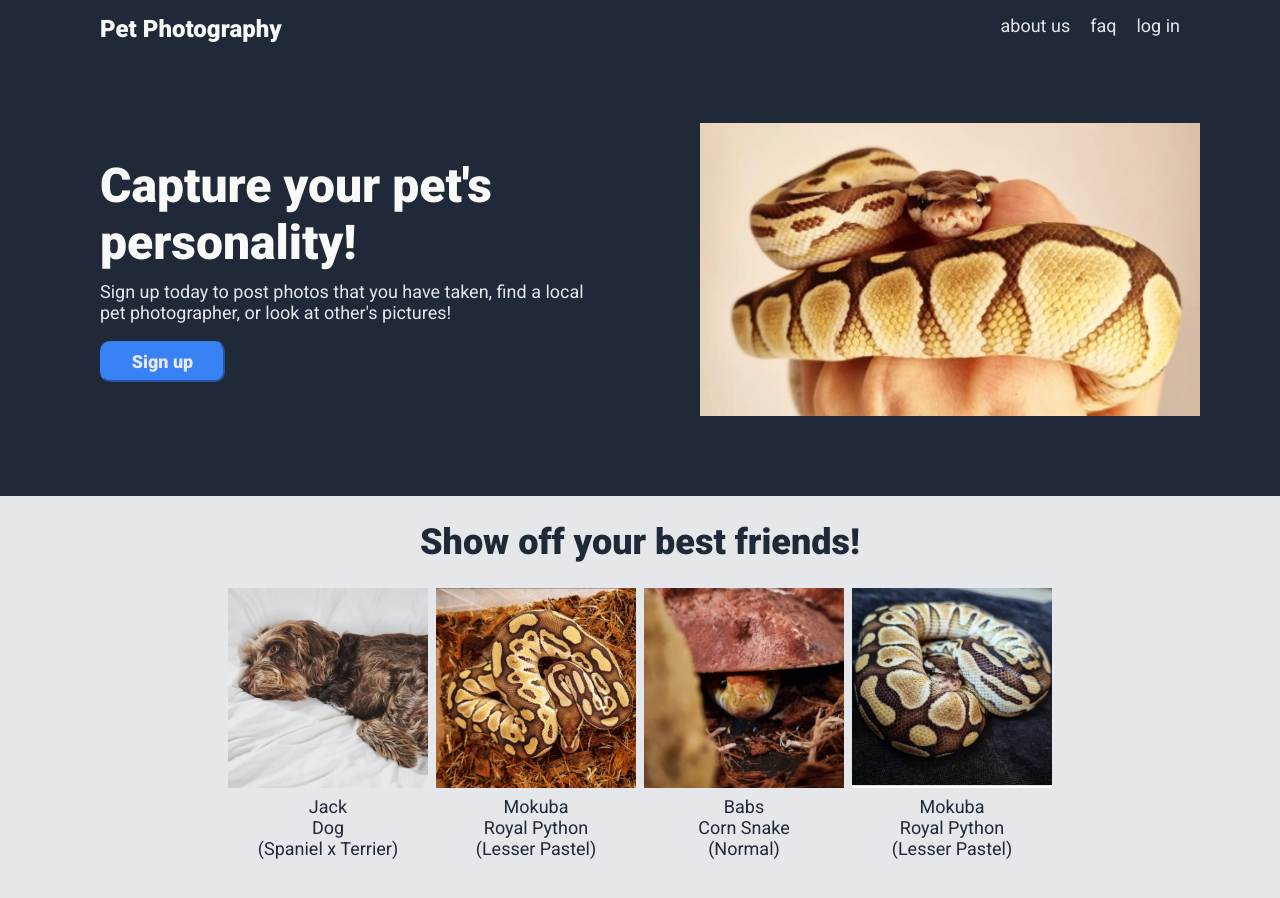
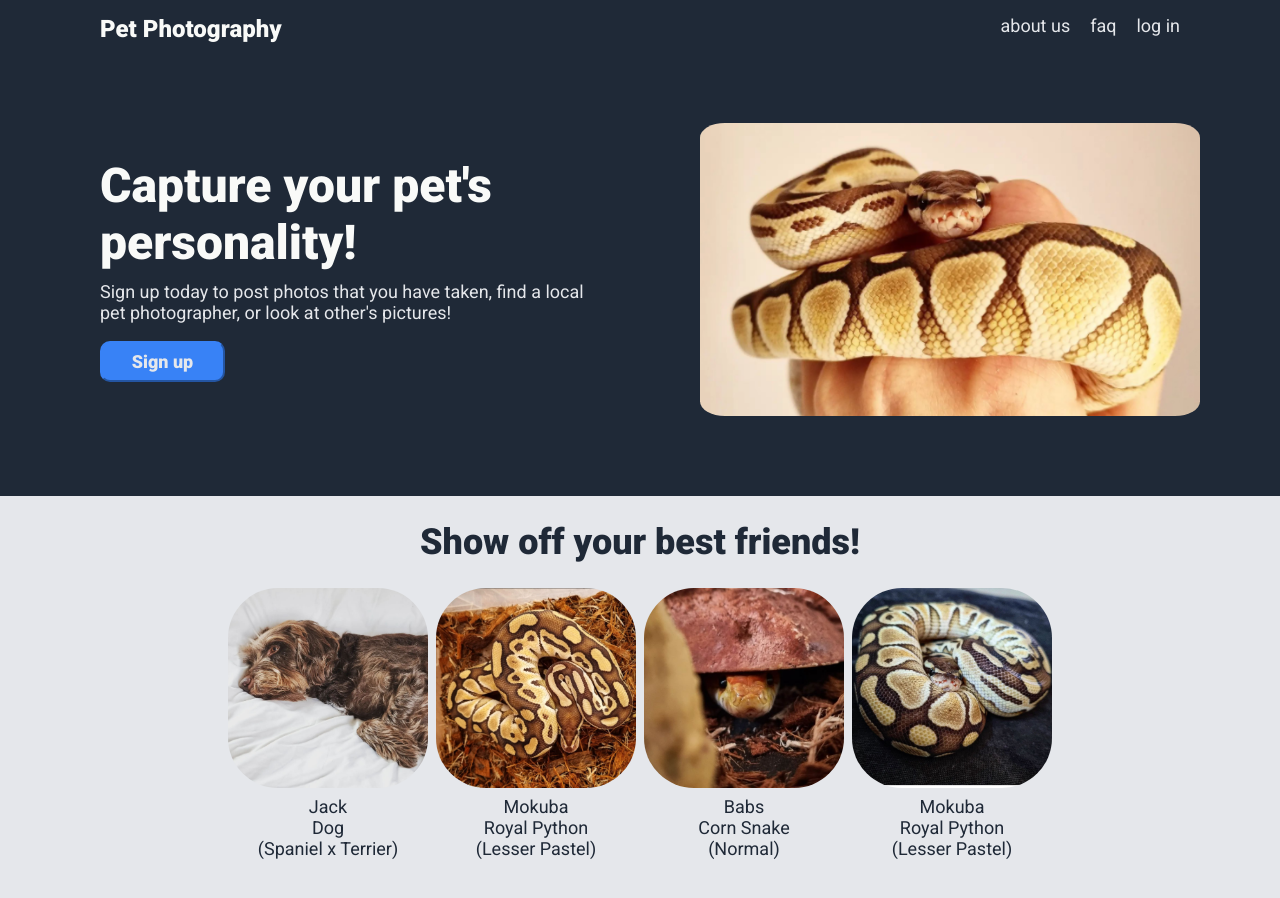
Before and after one commit to eiffert/landingpage, a plain HTML site: page index.html in a window 1280 px wide. Drawn offline with Linux system fonts and the light colour scheme.

Commit message:
Round image border radius

```diff
--- a/styles.css
+++ b/styles.css
@@ -55,6 +55,7 @@ body {
     height: auto;
     padding: 0;
     margin: 20px;
+    border-radius: 5%;
 }
 
 .toppanel {
@@ -133,3 +134,7 @@ button {
     color: #1F2937;
     padding-bottom: 20px;
 }
+
+img.info-pic {
+    border-radius: 25%;
+}
```
